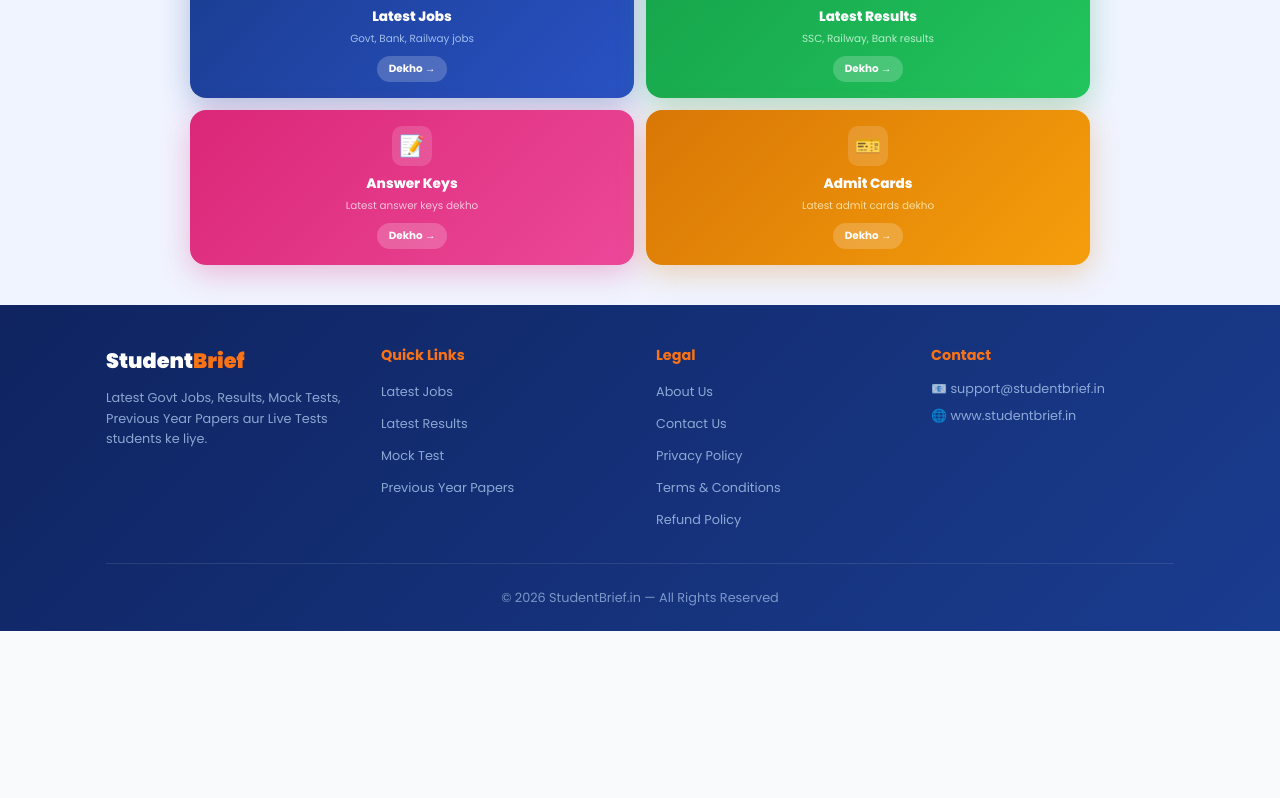
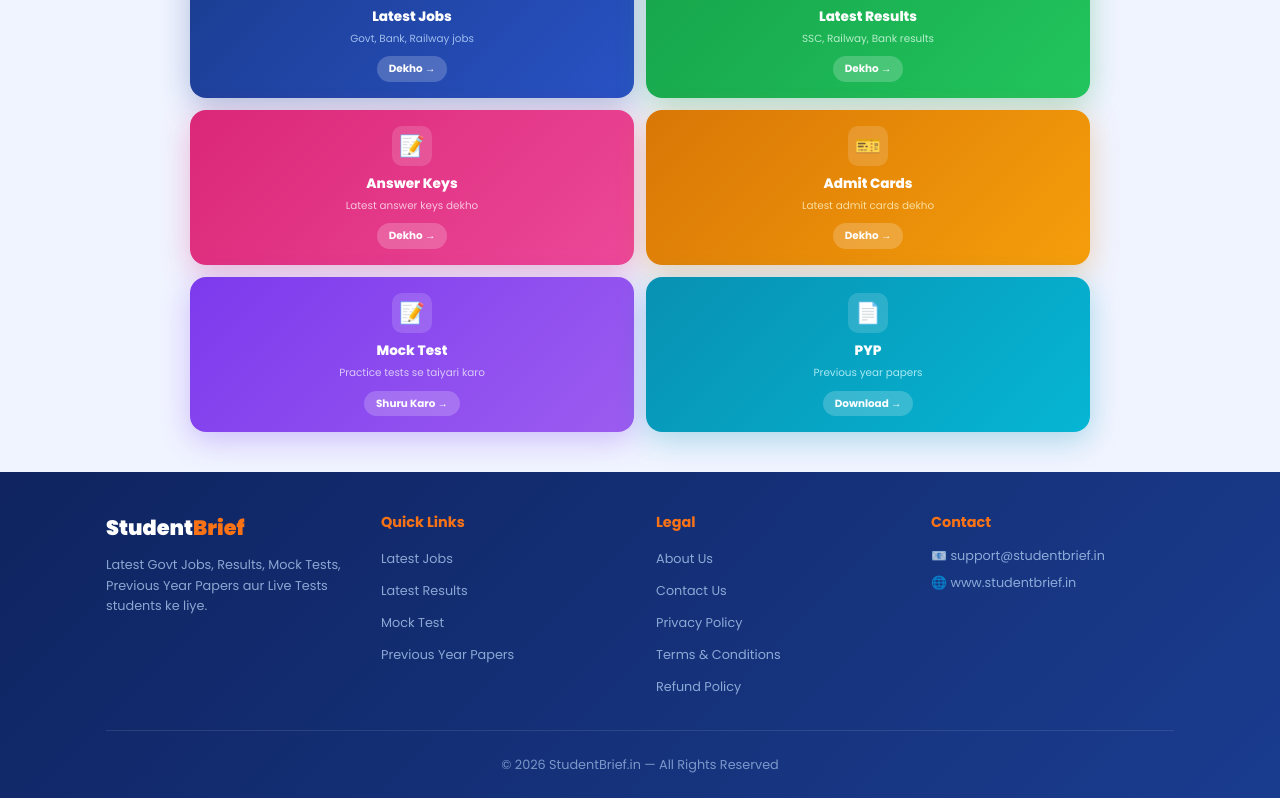
Before and after one commit to SB052026/studentbrief, a Next.js app: page / in a window 1280 px wide. Shown: the part 1009-1807 px from the top of the page. Before the commit the page ends 1640 px from the top, so only its background shows below. Built offline with nearby package versions, Linux system fonts and the light colour scheme; no server answers; the database is empty.

Commit message:
added mock test pyp cards on home page, fixed quick links scroll

```diff
--- a/src/app/page.js
+++ b/src/app/page.js
@@ -135,6 +135,24 @@ export default function Home() {
                 <span style={{ display: 'inline-block', background: 'rgba(255,255,255,0.2)', color: 'white', padding: '5px 12px', borderRadius: '9999px', fontSize: '0.65rem', fontWeight: 700 }}>Dekho →</span>
               </div>
             </Link>
+
+            <Link href="/dashboard/mock-test" style={{ textDecoration: 'none' }}>
+              <div style={{ background: 'linear-gradient(135deg, #7c3aed, #9c5cf0)', borderRadius: '16px', padding: '1rem', boxShadow: '0 8px 30px rgba(124,58,237,0.3)', textAlign: 'center', minHeight: '150px', display: 'flex', flexDirection: 'column', alignItems: 'center', justifyContent: 'center' }}>
+                <div style={{ width: '40px', height: '40px', borderRadius: '10px', background: 'rgba(255,255,255,0.15)', display: 'flex', alignItems: 'center', justifyContent: 'center', fontSize: '1.3rem', margin: '0 auto 0.5rem' }}>📝</div>
+                <h3 style={{ fontWeight: 800, color: 'white', fontSize: '0.85rem', marginBottom: '4px' }}>Mock Test</h3>
+                <p style={{ color: 'rgba(237,233,254,0.8)', fontSize: '0.65rem', marginBottom: '0.6rem' }}>Practice tests se taiyari karo</p>
+                <span style={{ display: 'inline-block', background: 'rgba(255,255,255,0.2)', color: 'white', padding: '5px 12px', borderRadius: '9999px', fontSize: '0.65rem', fontWeight: 700 }}>Shuru Karo →</span>
+              </div>
+            </Link>
+
+            <Link href="/dashboard/pyp" style={{ textDecoration: 'none' }}>
+              <div style={{ background: 'linear-gradient(135deg, #0891b2, #06b6d4)', borderRadius: '16px', padding: '1rem', boxShadow: '0 8px 30px rgba(8,145,178,0.3)', textAlign: 'center', minHeight: '150px', display: 'flex', flexDirection: 'column', alignItems: 'center', justifyContent: 'center' }}>
+                <div style={{ width: '40px', height: '40px', borderRadius: '10px', background: 'rgba(255,255,255,0.15)', display: 'flex', alignItems: 'center', justifyContent: 'center', fontSize: '1.3rem', margin: '0 auto 0.5rem' }}>📄</div>
+                <h3 style={{ fontWeight: 800, color: 'white', fontSize: '0.85rem', marginBottom: '4px' }}>PYP</h3>
+                <p style={{ color: 'rgba(207,250,254,0.8)', fontSize: '0.65rem', marginBottom: '0.6rem' }}>Previous year papers</p>
+                <span style={{ display: 'inline-block', background: 'rgba(255,255,255,0.2)', color: 'white', padding: '5px 12px', borderRadius: '9999px', fontSize: '0.65rem', fontWeight: 700 }}>Download →</span>
+              </div>
+            </Link>
           </div>
         </div>
       </section>
--- a/src/components/layout/Navbar.js
+++ b/src/components/layout/Navbar.js
@@ -10,24 +10,31 @@ export default function Navbar() {
   const { user, dbUser, loading } = useUser()
   const [menuOpen, setMenuOpen] = useState(false)
   const [showQuickLinks, setShowQuickLinks] = useState(true)
-  const [lastScroll, setLastScroll] = useState(0)
+  const lastScrollRef = require('react').useRef(0)
 
   useEffect(() => {
+    let ticking = false
     function handleScroll() {
+      if (!ticking) {
+        window.requestAnimationFrame(() => {
           const currentScroll = window.scrollY
-      if (currentScroll <= 50) {
+          if (currentScroll <= 10) {
             setShowQuickLinks(true)
-      } else if (currentScroll > lastScroll) {
+          } else if (currentScroll > lastScrollRef.current + 5) {
             setShowQuickLinks(false)
             setExpandedSection(null)
-      } else {
+          } else if (currentScroll < lastScrollRef.current - 5) {
             setShowQuickLinks(true)
           }
-      setLastScroll(currentScroll)
+          lastScrollRef.current = currentScroll
+          ticking = false
+        })
+        ticking = true
       }
-    window.addEventListener('scroll', handleScroll)
+    }
+    window.addEventListener('scroll', handleScroll, { passive: true })
     return () => window.removeEventListener('scroll', handleScroll)
-  }, [lastScroll])
+  }, [])
   const router = useRouter()
   const [quickLinks, setQuickLinks] = useState({ job: '/jobs', result: '/results', admitcard: '/admitcard', answerkey: '/answerkey' })
   const [expandedSection, setExpandedSection] = useState(null)
@@ -141,12 +148,10 @@ export default function Navbar() {
 <Link href="/syllabus" onClick={() => setMenuOpen(false)} style={menuLink}>📚 Syllabus</Link>
           <Link href="/answerkey" onClick={() => setMenuOpen(false)} style={menuLink}>📝 Answer Keys</Link>
           <Link href="/admitcard" onClick={() => setMenuOpen(false)} style={menuLink}>🎫 Admit Cards</Link>
-          {user && (
-            <>
           <Link href="/dashboard/mock-test" onClick={() => setMenuOpen(false)} style={menuLink}>📝 Mock Test</Link>
           <Link href="/dashboard/pyp" onClick={() => setMenuOpen(false)} style={menuLink}>📄 PYP</Link>
+          {user && (
             <Link href="/dashboard" onClick={() => setMenuOpen(false)} style={menuLink}>👤 My Profile</Link>
-            </>
           )}
           <Link href="/about" onClick={() => setMenuOpen(false)} style={menuLink}>ℹ️ About Us</Link>
           <Link href="/contact" onClick={() => setMenuOpen(false)} style={menuLink}>📞 Contact Us</Link>
@@ -154,7 +159,7 @@ export default function Navbar() {
         </div>
       )}
 
-      {showQuickLinks && <div style={{ background: "white", borderBottom: "1px solid #e2e8f0", padding: "0.5rem 0.75rem", display: "flex", gap: "0.5rem", justifyContent: "space-between" }}>
+      {showQuickLinks && <div style={{ background: "white", borderBottom: "1px solid #e2e8f0", padding: "0.5rem 0.75rem", display: "flex", gap: "0.5rem", overflowX: "auto", transition: "all 0.3s ease", scrollbarWidth: "none" }}>
         <button onClick={() => handleQuickLink('job', quickLinks.job)} style={{ flex: 1, textAlign: "center", background: expandedSection === 'job' ? "#1e40af" : "#dbeafe", color: expandedSection === 'job' ? "white" : "#1e40af", padding: "6px 4px", borderRadius: "9999px", fontSize: "0.72rem", fontWeight: 700, border: "none", cursor: "pointer", fontFamily: "Poppins, sans-serif" }}>💼 Jobs</button>
         <button onClick={() => handleQuickLink('result', quickLinks.result)} style={{ flex: 1, textAlign: "center", background: expandedSection === 'result' ? "#166534" : "#dcfce7", color: expandedSection === 'result' ? "white" : "#166534", padding: "6px 4px", borderRadius: "9999px", fontSize: "0.72rem", fontWeight: 700, border: "none", cursor: "pointer", fontFamily: "Poppins, sans-serif" }}>📊 Results</button>
         <button onClick={() => handleQuickLink('admitcard', quickLinks.admitcard)} style={{ flex: 1, textAlign: "center", background: expandedSection === 'admitcard' ? "#92400e" : "#fef3c7", color: expandedSection === 'admitcard' ? "white" : "#92400e", padding: "6px 4px", borderRadius: "9999px", fontSize: "0.72rem", fontWeight: 700, border: "none", cursor: "pointer", fontFamily: "Poppins, sans-serif" }}>🎫 Admit Cards</button>
```
Lines whose indentation alone changed are shown as unchanged.
